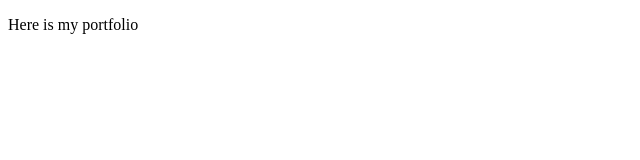
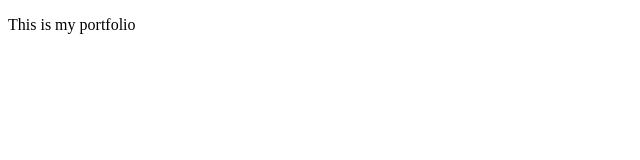
Before and after one commit to Bhatteryash/Bhatter-Yash.github.io, a plain HTML site: page Index.html in a window 1280 px wide. Shown: the full height of the page, 0-640 px from the left. Drawn offline with Linux system fonts and the light colour scheme.

Commit message:
Initial commit

```diff
--- a/Index.html
+++ b/Index.html
@@ -5,8 +5,9 @@
     <meta http-equiv="X-UA-Compatible" content="IE=edge">
     <meta name="viewport" content="width=device-width, initial-scale=1.0">
     <title>Document</title>
+
 </head>
 <body>
-    <p>Here is my portfolio</p>
+   <p>This is my portfolio</p>
 </body>
 </html>
```
